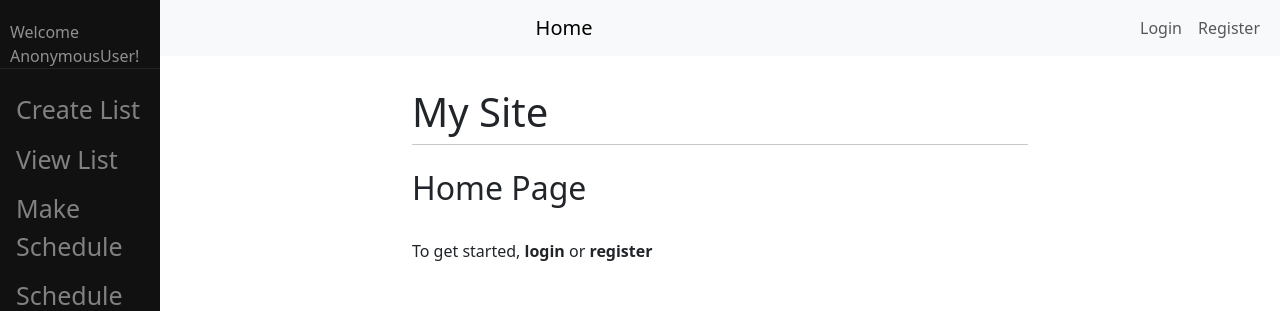
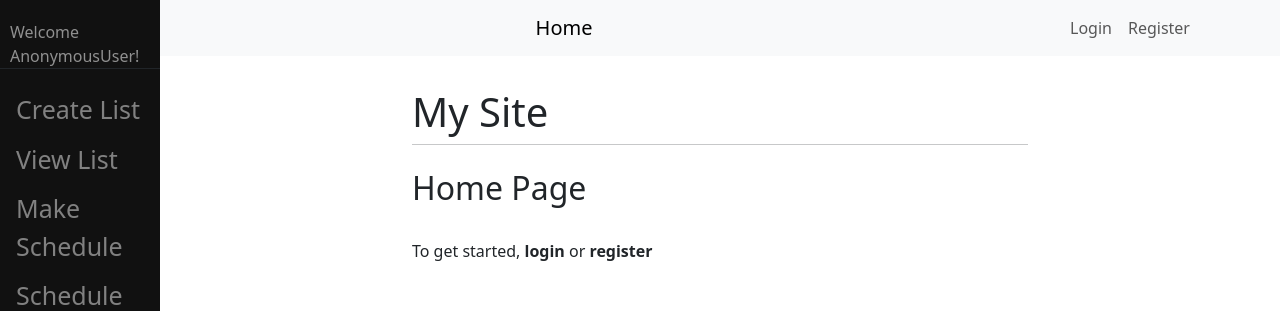
Before and after one commit to dylanp581/django_todolist, a Django app: page / in a window 1280 px wide. Shown: the top 311 px of the page. Run offline with Django 4.2, Linux system fonts and the light colour scheme; some libraries are stand-ins or nearby versions.

Commit message:
Made the navbar look better

```diff
--- a/main/templates/main/base.html
+++ b/main/templates/main/base.html
@@ -46,15 +46,22 @@
                 .sidenav {
                     display: none;
                 }
-                .main {
-                    margin-left: 0;
-                    padding: 0px 10px;
+            }
+
+        </style>
+
+        <style>
+            @media (min-width: 769px) {
+                .dropdown-menu {
+                    display: none !important;
                 }
             }
+        </style>
 
+        <style>
             @media (min-width: 769px) {
-                .navbar {
-                    display: none;
+                .nav-item.dropdown {
+                    display: none !important;
                 }
             }
         </style>
@@ -68,16 +75,12 @@
     </head>
 
     <body>
-        <nav class="navbar navbar-expand-lg bg-body-tertiary">
-            <div class="container-fluid">
-                <div class="d-flex justify-content-center w-100">
+        <nav class="navbar navbar-expand-lg navbar-light bg-light">
+            <div class="container">
+                <div class="navbar-nav mx-auto">
                     <a class="navbar-brand" href="{% url 'home' %}">Home</a>
                 </div>
-                <button class="navbar-toggler" type="button" data-bs-toggle="collapse" data-bs-target="#navbarNav" aria-controls="navbarNav" aria-expanded="false" aria-label="Toggle navigation">
-                    <span class="navbar-toggler-icon"></span>
-                </button>
-                <div class="collapse navbar-collapse" id="navbarNav">
-                    <ul class="navbar-nav ms-auto">
+                <div class="navbar-nav">
                     {% if user.is_authenticated %}
                     <li class="nav-item dropdown">
                         <a class="nav-link dropdown-toggle" href="#" id="navbarDropdown" role="button" data-bs-toggle="dropdown" aria-expanded="false">
@@ -107,7 +110,6 @@
                             <a class="nav-link" href="{% url 'register' %}">Register</a>
                         </li>
                     {% endif %}
-                    </ul>
                 </div>
             </div>
         </nav>
```
Lines whose indentation alone changed are shown as unchanged.
